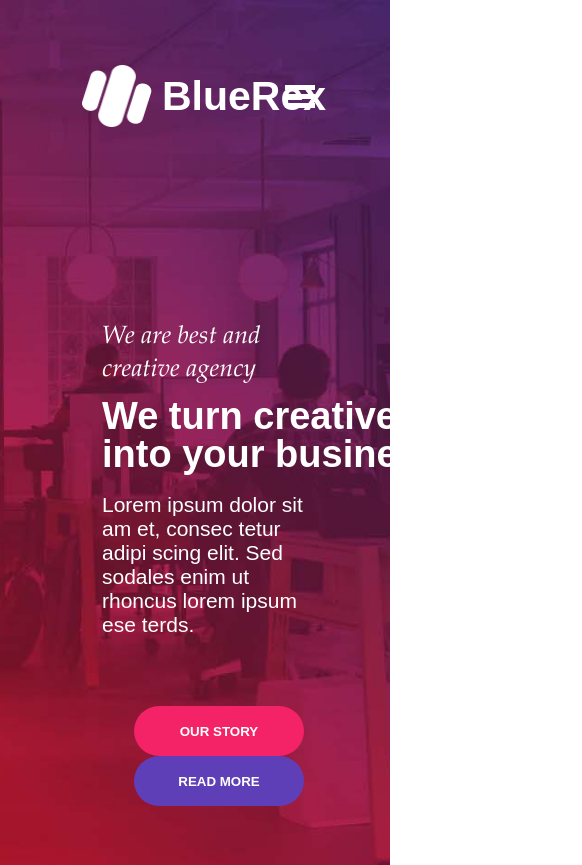
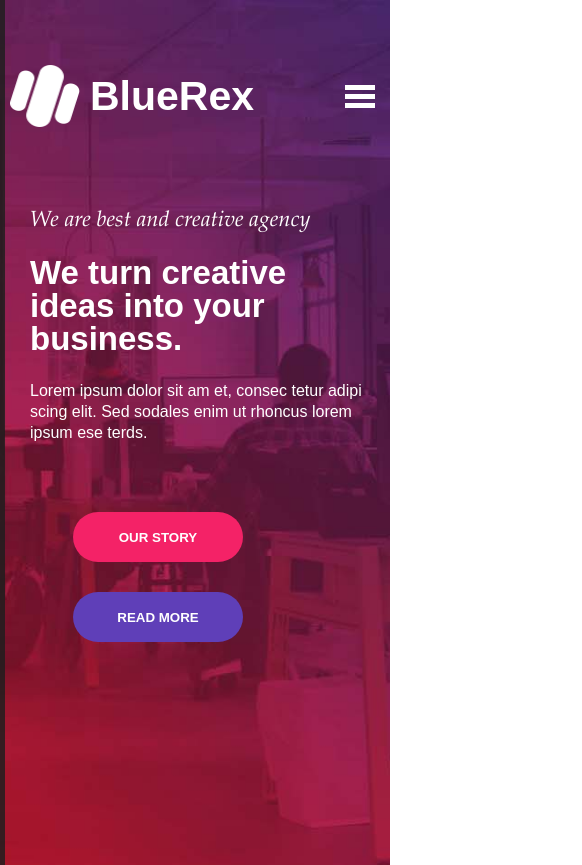
Before and after one commit to MarikParrish/bluerex, a React (Create React App) app: page / in a window 390 px wide. Shown: the whole page, 582 px wide, since content can reach past the window. Built offline with nearby package versions, Linux system fonts and the light colour scheme.

Commit message:
adaptive header + burger upgrades

```diff
--- a/src/components/header/Header.js
+++ b/src/components/header/Header.js
@@ -1,3 +1,7 @@
+import { useState } from 'react';
+
+
+
 import '../../style/button.scss'
 import './header.scss';
 import './header-media.scss'
@@ -7,6 +11,15 @@ import human from '../../resources/img/images/human.png';
 
 
 const Header = () => {
+
+
+    const [burger, setBurger] = useState(false);
+
+    const test = () => {
+        setBurger(!burger);
+    }
+
+
     return (
         <div className="header">
             <div className="header__head">
@@ -24,7 +37,7 @@ const Header = () => {
                         <li>Faq</li>
                         <li>Contact</li>
                     </ul>
-                    <div className="header__head-nav-burger">
+                    <div onClick={test} className={burger ? 'header__head-nav-burger header__head-nav-burger_active' : 'header__head-nav-burger'}>
                         <div></div>
                         <div></div>
                         <div></div>
@@ -43,6 +56,18 @@ const Header = () => {
                 </div>
             </div>
             <img src={human} alt="human" className="header__img" />
+
+            <div className={burger ? 'header__burger-block header__burger-block_active' : 'header__burger-block'}>
+                <ul>
+                    <li>Home</li>
+                    <li>About</li>
+                    <li>Features</li>
+                    <li>Product</li>
+                    <li>Reviews</li>
+                    <li>Faq</li>
+                    <li>Contact</li>
+                </ul>
+            </div>
         </div>
     );
 }
--- a/src/components/header/header-media.scss
+++ b/src/components/header/header-media.scss
@@ -77,5 +77,46 @@
 }
 
 @media (max-width:576px){
+    .header{
+        padding-left: 10px;
+        padding-right: 0;
 
+        &__head{
+            &-nav{
+                &-burger{
+                    right: 15px;
+                }
+            }
+        }
+
+        &__body{
+            padding-top: 80px;
+            &-title{
+                font-size: 33px;
+                line-height: 33px;
+                padding-top: 20px;
+                max-width: 260px;
+            }
+            &-descr{
+                padding-top: 25px;
+                line-height: 21px;
+                font-size: 16px;
+            }
+
+            &-info{
+                font-size: 22px;
+            }
+
+            &-btns{
+                display: block;
+                padding-left: 21px;
+                button{
+                    margin-top: 30px;
+                    &:first-child{
+                        margin-top: 0;
+                    }
+                }
+            }
+        }
+    }
 }
--- a/src/components/header/header.scss
+++ b/src/components/header/header.scss
@@ -1,62 +1,88 @@
-.header{
-    background:url('../../resources/img/bg/header_bg.jpg') center center/cover no-repeat;
+.header {
+    background: url('../../resources/img/bg/header_bg.jpg') center center/cover no-repeat;
     height: 946px;
-    padding:65px 75px 0 82px;
-    color:#fff;
+    padding: 65px 75px 0 82px;
+    color: #fff;
     position: relative;
-    a{
-        color:#fff;
+
+    a {
+        color: #fff;
     }
 
-    &__head{
+    &__head {
         display: flex;
         justify-content: space-between;
         align-items: center;
-        &-logo{
+
+        &-logo {
             display: flex;
             align-items: center;
 
-            &-img{
+            &-img {
                 width: 70px;
                 height: 62px;
-                img{
+
+                img {
                     width: 100%;
                     height: 100%;
                     object-fit: cover;
                 }
             }
 
-            &-text{
+            &-text {
                 font-size: 41px;
                 font-weight: bold;
                 padding-left: 10px;
             }
         }
-        &-nav{
+
+        &-nav {
             display: flex;
             align-items: center;
-            ul{
+
+            ul {
                 list-style-type: none;
                 display: flex;
-                li{
+
+                li {
                     padding-right: 25px;
                     font-weight: bold;
-                    &:last-child{
+
+                    &:last-child {
                         padding-right: 0;
                     }
                 }
             }
 
-            &-burger{
+            &-burger {
                 display: none;
-                div{
-                    background-color:#fff;
+                cursor: pointer;
+                transition: all .5s;
+
+                div {
+                    background-color: #fff;
                     width: 30px;
                     height: 5px;
                     margin-top: 4px;
                     margin-left: 46px;
-                    &:first-child{
+
+                    &:first-child {
                         margin-top: 0;
+                    }
+                }
+
+                &_active{
+                    div{
+                        transition: all .5s;
+                        &:first-child{
+                            transform: rotateZ(-45deg);
+                        }
+                        &:nth-child(2){
+                            display: none;
+                        }
+                        &:last-child{
+                            transform: rotateZ(45deg);
+                        }
                     }
                 }
             }
@@ -67,48 +93,76 @@
 
 
 
-    &__body{
-        z-index:2;
+    &__body {
+        z-index: 2;
         position: relative;
         padding-top: 194px;
         padding-left: 156px;
-        &-info{
-            font-family:'PalatinoLinotype';
+
+        &-info {
+            font-family: 'PalatinoLinotype';
             font-size: 42px;
         }
 
-        &-title{
+        &-title {
             font-size: 42px;
             width: 480px;
             line-height: 42px;
         }
 
-        &-descr{
+        &-descr {
             font-size: 23px;
             width: 700px;
             padding-top: 37px;
         }
 
-        &-btns{
+        &-btns {
             padding-top: 69px;
             padding-left: 40px;
 
-            &-btn{
+            &-btn {
                 margin-left: 22px;
             }
         }
     }
 
-    &__img{
-        bottom:0;
-        right:221px;
+    &__img {
+        bottom: 0;
+        right: 221px;
         position: absolute;
-        z-index:1;
+        z-index: 1;
 
-        img{
+        img {
             width: 100%;
             height: 100%;
             object-fit: cover;
         }
     }
+
+    &__burger {
+        &-block {
+            transition: all .5s;
+            z-index:2;
+            display: flex;
+            align-items: center;
+            justify-content: center;
+            text-align: center;
+            height: 100%;
+            width: 200px;
+            background:rgba(31, 30, 30, 0.829);
+            position: absolute;
+            top: 0;
+            left: -50%;
+            ul{
+                list-style: none;
+                li{
+                    padding-top: 20px;
+                }
+            }
+
+            &_active{
+                left: 0;
+            }
+        }
+    }
 }
```
